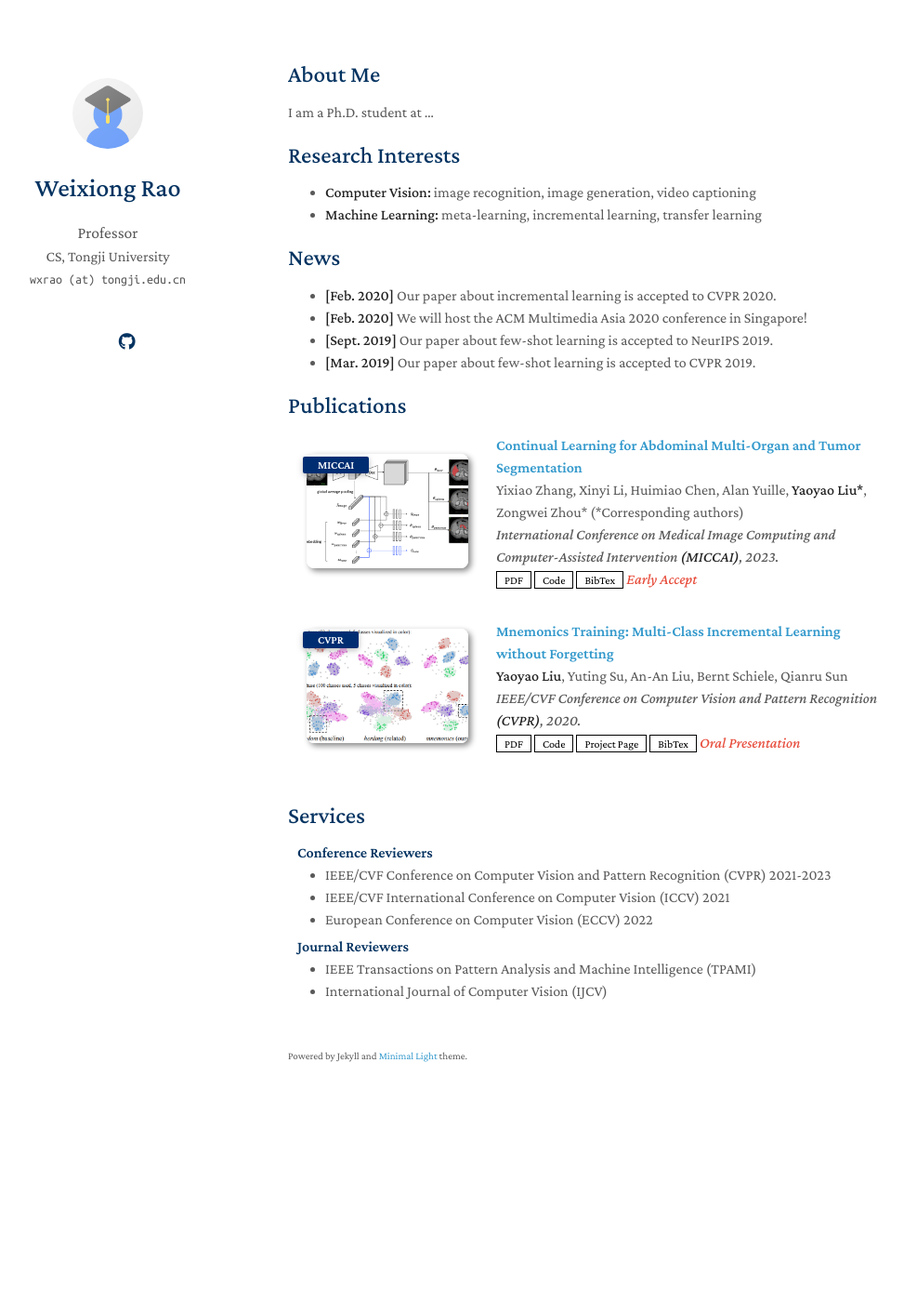
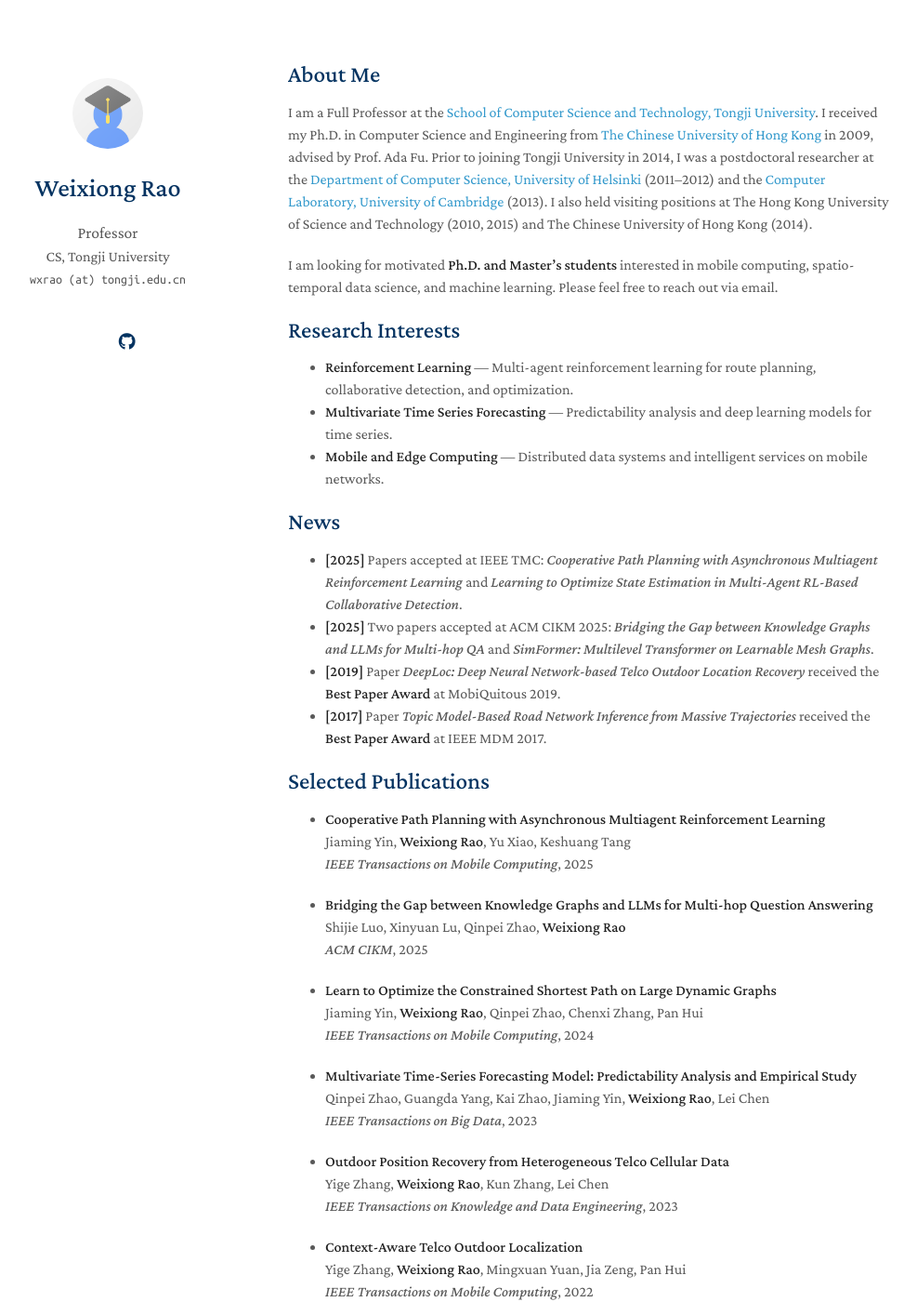
Before and after one commit to wxrao/wxrao.github.io, a Jekyll site: the page built from index.md, in a window 1280 px wide and 1400 px high. Shown: the whole window at 93% size, without its empty margins (160-1147 px from the left). Built offline with Jekyll 4.4.1, drawn with Linux system fonts in a browser that asks for light colours; a style sheet for code colours, icons or effects is not loaded; our own code applies the rules of GitHub Pages for plain Markdown files; some of the changed text lies outside the part shown.

Commit message:
Update index.md

```diff
--- a/index.md
+++ b/index.md
@@ -4,20 +4,49 @@ layout: homepage
 
 ## About Me
 
-I am a Ph.D. student at ...
+I am a Full Professor at the [School of Computer Science and Technology, Tongji University](https://sse.tongji.edu.cn/). I received my Ph.D. in Computer Science and Engineering from [The Chinese University of Hong Kong](https://www.cse.cuhk.edu.hk/) in 2009, advised by Prof. Ada Fu. Prior to joining Tongji University in 2014, I was a postdoctoral researcher at the [Department of Computer Science, University of Helsinki](https://www.cs.helsinki.fi/) (2011–2012) and the [Computer Laboratory, University of Cambridge](https://www.cl.cam.ac.uk/) (2013). I also held visiting positions at The Hong Kong University of Science and Technology (2010, 2015) and The Chinese University of Hong Kong (2014).
+
+I am looking for motivated **Ph.D. and Master's students** interested in mobile computing, spatio-temporal data science, and machine learning. Please feel free to reach out via email.
 
 ## Research Interests
 
-- **Computer Vision:** image recognition, image generation, video captioning
-- **Machine Learning:** meta-learning, incremental learning, transfer learning
+- **Reinforcement Learning** — Multi-agent reinforcement learning for route planning, collaborative detection, and optimization.
+- **Multivariate Time Series Forecasting** — Predictability analysis and deep learning models for time series.
+- **Mobile and Edge Computing** — Distributed data systems and intelligent services on mobile networks.
 
 ## News
 
-- **[Feb. 2020]** Our paper about incremental learning is accepted to CVPR 2020.
-- **[Feb. 2020]** We will host the ACM Multimedia Asia 2020 conference in Singapore!
-- **[Sept. 2019]** Our paper about few-shot learning is accepted to NeurIPS 2019.
-- **[Mar. 2019]** Our paper about few-shot learning is accepted to CVPR 2019.
+- **[2025]** Papers accepted at IEEE TMC: *Cooperative Path Planning with Asynchronous Multiagent Reinforcement Learning* and *Learning to Optimize State Estimation in Multi-Agent RL-Based Collaborative Detection*.
+- **[2025]** Two papers accepted at ACM CIKM 2025: *Bridging the Gap between Knowledge Graphs and LLMs for Multi-hop QA* and *SimFormer: Multilevel Transformer on Learnable Mesh Graphs*.
+- **[2019]** Paper *DeepLoc: Deep Neural Network-based Telco Outdoor Location Recovery* received the **Best Paper Award** at MobiQuitous 2019.
+- **[2017]** Paper *Topic Model-Based Road Network Inference from Massive Trajectories* received the **Best Paper Award** at IEEE MDM 2017.
 
-{% include_relative _includes/publications.md %}
+## Selected Publications
+
+- **Cooperative Path Planning with Asynchronous Multiagent Reinforcement Learning**
+  Jiaming Yin, **Weixiong Rao**, Yu Xiao, Keshuang Tang
+  *IEEE Transactions on Mobile Computing*, 2025
+
+- **Bridging the Gap between Knowledge Graphs and LLMs for Multi-hop Question Answering**
+  Shijie Luo, Xinyuan Lu, Qinpei Zhao, **Weixiong Rao**
+  *ACM CIKM*, 2025
+
+- **Learn to Optimize the Constrained Shortest Path on Large Dynamic Graphs**
+  Jiaming Yin, **Weixiong Rao**, Qinpei Zhao, Chenxi Zhang, Pan Hui
+  *IEEE Transactions on Mobile Computing*, 2024
+
+- **Multivariate Time-Series Forecasting Model: Predictability Analysis and Empirical Study**
+  Qinpei Zhao, Guangda Yang, Kai Zhao, Jiaming Yin, **Weixiong Rao**, Lei Chen
+  *IEEE Transactions on Big Data*, 2023
+
+- **Outdoor Position Recovery from Heterogeneous Telco Cellular Data**
+  Yige Zhang, **Weixiong Rao**, Kun Zhang, Lei Chen
+  *IEEE Transactions on Knowledge and Data Engineering*, 2023
+
+- **Context-Aware Telco Outdoor Localization**
+  Yige Zhang, **Weixiong Rao**, Mingxuan Yuan, Jia Zeng, Pan Hui
+  *IEEE Transactions on Mobile Computing*, 2022
+
+Please see my [Google Scholar](https://scholar.google.com/citations?user=7ubWTOMAAAAJ&hl=en) and [DBLP](https://dblp.org/pid/79/5179) profiles for the full publication list.
 
 {% include_relative _includes/services.md %}
```
